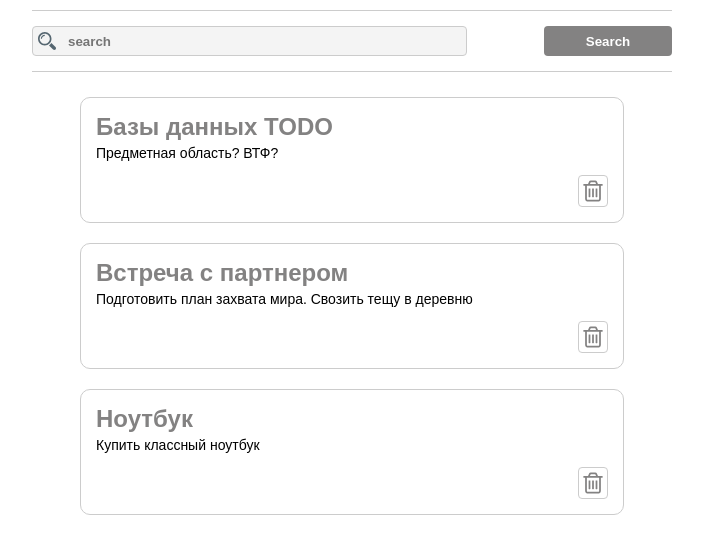
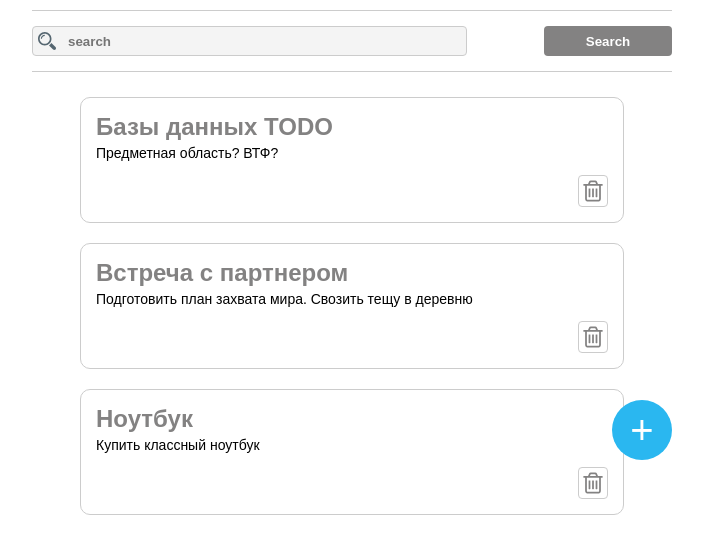
Before and after one commit to krikun1983/todo-react-redux-thunk-ts-node-express-mongobd-js, a React (Create React App) app in the folder 07_react_intro/07_react_intro/: page / in a window 1280 px wide. Shown: the top 554 px of the page, without its empty margins (288-991 px from the left). Built offline with nearby package versions, Linux system fonts and the light colour scheme.

Commit message:
feat: add btn-add-note buse

```diff
--- /dev/null
+++ b/07_react_intro/07_react_intro/src/components/main/btn-add-note/BtnAddNote.module.scss
@@ -0,0 +1,22 @@
+@import './../../../style/variable';
+
+.btns {
+  position: relative;
+  max-width: 85%;
+  margin: auto;
+}
+
+.btn {
+  position: fixed;
+  top: 50%;
+  right: 25%;
+  z-index: 5;
+  width: 60px;
+  height: 60px;
+  color: $color-white;
+  font-size: 40px;
+  background-color: $color-cyan;
+  border: none;
+  border-radius: 50%;
+  cursor: pointer;
+}
--- /dev/null
+++ b/07_react_intro/07_react_intro/src/components/main/btn-add-note/index.tsx
@@ -0,0 +1,14 @@
+import React from 'react';
+import style from './BtnAddNote.module.scss';
+
+const BtnAddNote = (): JSX.Element => {
+  return (
+    <div className={style.btns}>
+      <button className={style.btn} type="button">
+        +
+      </button>
+    </div>
+  );
+};
+
+export default BtnAddNote;
--- a/07_react_intro/07_react_intro/src/components/main/index.tsx
+++ b/07_react_intro/07_react_intro/src/components/main/index.tsx
@@ -1,11 +1,13 @@
 import React from 'react';
 import NotesBody from './notes-body';
 import style from './Main.module.scss';
+import BtnAddNote from './btn-add-note';
 
 const Main: React.FC = () => {
   return (
     <main className={style.main}>
       <NotesBody />
+      <BtnAddNote />
     </main>
   );
 };
--- a/07_react_intro/07_react_intro/src/style/_variable.scss
+++ b/07_react_intro/07_react_intro/src/style/_variable.scss
@@ -3,6 +3,7 @@ $color-black: #000;
 $color-light: #f4f4f4;
 $color-gray: #838282;
 $color-gray-light: #ccc;
+$color-cyan: #2ab7f0;
 
 $font-family-main: sans-serif;
 
```
